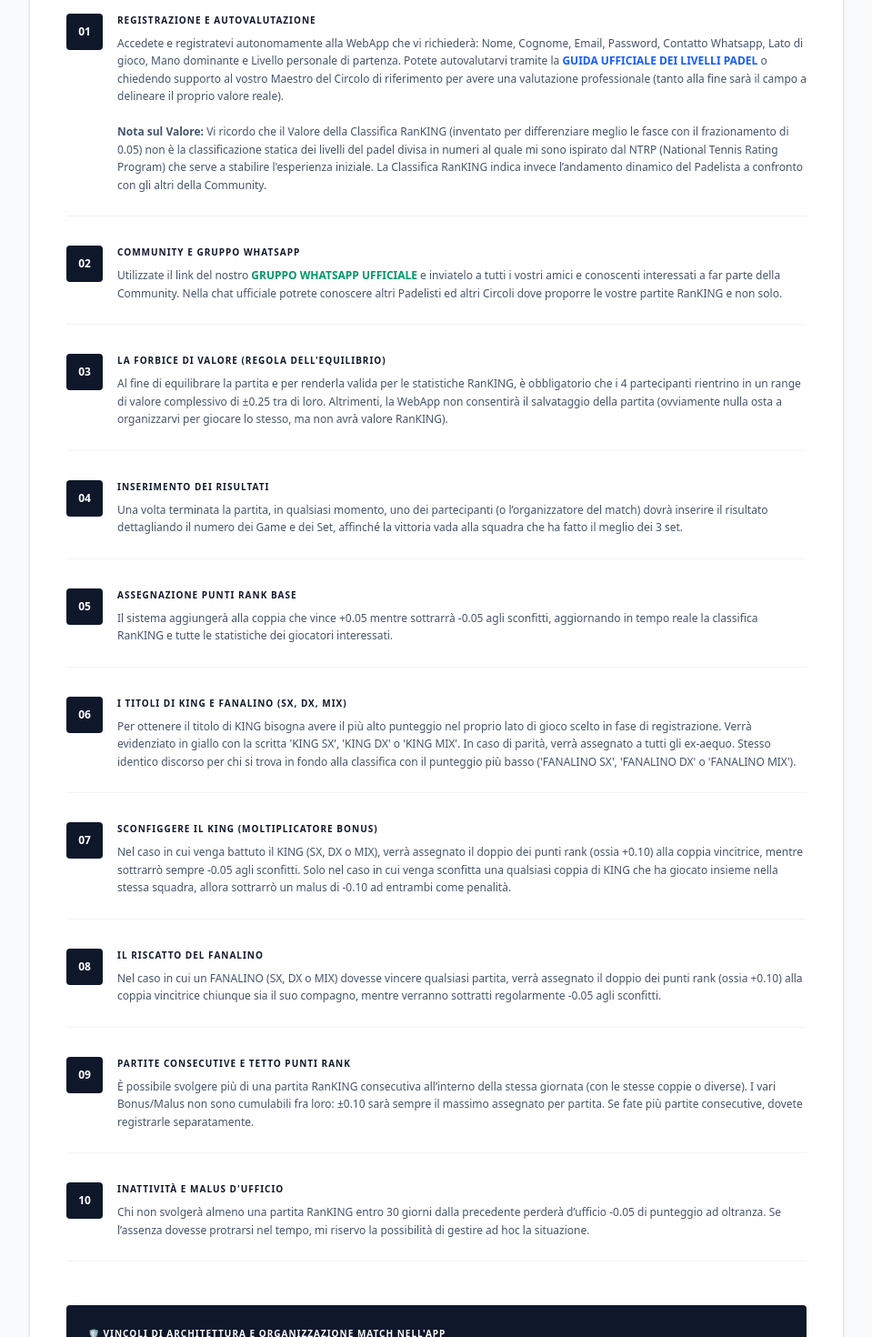
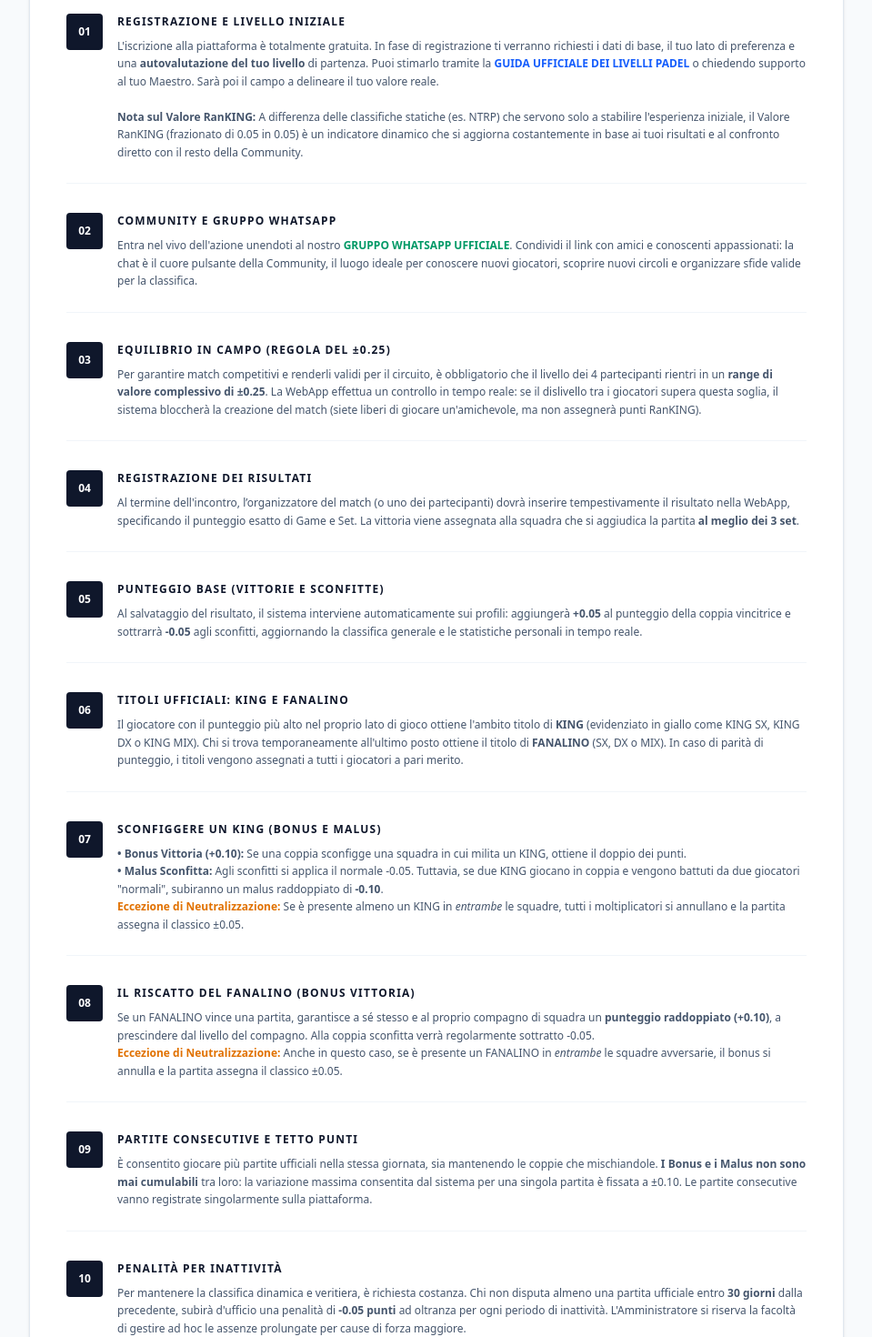
Before and after one commit to damianobertuna/padel-ranking, a Next.js app: page /rules in a window 1280 px wide. Shown: the part 240-1710 px from the top of the page at 91% size, without its empty margins (160-1119 px from the left). Built offline with nearby package versions, Linux system fonts and the light colour scheme.

Commit message:
Logo has been added

```diff
--- a/app/page.tsx
+++ b/app/page.tsx
@@ -124,8 +124,22 @@
 
                 {/* HEADER TITOLO E PULSANTI */}
                 <div className="flex flex-col md:flex-row md:justify-between md:items-end gap-4 mb-8 pb-4 border-b-2 border-slate-900">
-                    <div>
-                        <h1 className="text-4xl sm:text-5xl font-black text-slate-900 uppercase tracking-tighter leading-none">RanKING<br/><span className="text-blue-600">Padel</span></h1>
+                    <div className="flex items-center gap-2 sm:gap-3">
+                        {/* LOGO */}
+                        <div className="shrink-0 flex items-center justify-center">
+                            <img
+                                src="/padel_ranking_logo.svg"
+                                alt="RanKING Padel Logo"
+                                className="w-14 h-14 sm:w-20 sm:h-20 object-contain mix-blend-multiply"
+                            />
+                        </div>
+
+                        {/* TESTO */}
+                        <div>
+                            <h1 className="text-4xl sm:text-4xl font-black text-slate-900 uppercase tracking-tighter leading-none">
+                                RanKING<br/><span className="text-blue-600">Padel</span>
+                            </h1>
+                        </div>
                     </div>
 
                     {/* Bottoni utente e admin ripristinati */}
--- a/app/rules/page.tsx
+++ b/app/rules/page.tsx
@@ -16,24 +16,72 @@
 
                 <div className="space-y-8">
                     {/* ARTICOLI 1-10 */}
+                    {/* ARTICOLI 1-10 */}
                     {[
-                        { n: "01", t: "Registrazione e Autovalutazione", d: <>Accedete e registratevi autonomamente alla WebApp che vi richiederà: Nome, Cognome, Email, Password, Contatto Whatsapp, Lato di gioco, Mano dominante e Livello personale di partenza. Potete autovalutarvi tramite la <a href="https://www.padelnuestro.com/it/blog/livelli-del-padel" target="_blank" rel="noopener noreferrer" className="text-blue-600 font-black hover:underline">GUIDA UFFICIALE DEI LIVELLI PADEL</a> o chiedendo supporto al vostro Maestro del Circolo di riferimento per avere una valutazione professionale (tanto alla fine sarà il campo a delineare il proprio valore reale). <br/><br/><strong>Nota sul Valore:</strong> Vi ricordo che il Valore della Classifica RanKING (inventato per differenziare meglio le fasce con il frazionamento di 0.05) non è la classificazione statica dei livelli del padel divisa in numeri al quale mi sono ispirato dal NTRP (National Tennis Rating Program) che serve a stabilire l'esperienza iniziale. La Classifica RanKING indica invece l’andamento dinamico del Padelista a confronto con gli altri della Community.</> },
-                        { n: "02", t: "Community e Gruppo WhatsApp", d: <>Utilizzate il link del nostro <a href="https://chat.whatsapp.com/BLmjJYNGPq6H0jfN4wEwoK?mode=gi_t" target="_blank" rel="noopener noreferrer" className="text-emerald-600 font-black hover:underline">GRUPPO WHATSAPP UFFICIALE</a> e inviatelo a tutti i vostri amici e conoscenti interessati a far parte della Community. Nella chat ufficiale potrete conoscere altri Padelisti ed altri Circoli dove proporre le vostre partite RanKING e non solo.</> },
-                        { n: "03", t: "La Forbice di Valore (Regola dell'Equilibrio)", d: "Al fine di equilibrare la partita e per renderla valida per le statistiche RanKING, è obbligatorio che i 4 partecipanti rientrino in un range di valore complessivo di ±0.25 tra di loro. Altrimenti, la WebApp non consentirà il salvataggio della partita (ovviamente nulla osta a organizzarvi per giocare lo stesso, ma non avrà valore RanKING)." },
-                        { n: "04", t: "Inserimento dei Risultati", d: "Una volta terminata la partita, in qualsiasi momento, uno dei partecipanti (o l’organizzatore del match) dovrà inserire il risultato dettagliando il numero dei Game e dei Set, affinché la vittoria vada alla squadra che ha fatto il meglio dei 3 set." },
-                        { n: "05", t: "Assegnazione Punti Rank Base", d: "Il sistema aggiungerà alla coppia che vince +0.05 mentre sottrarrà -0.05 agli sconfitti, aggiornando in tempo reale la classifica RanKING e tutte le statistiche dei giocatori interessati." },
-                        { n: "06", t: "I Titoli di KING e Fanalino (SX, DX, MIX)", d: "Per ottenere il titolo di KING bisogna avere il più alto punteggio nel proprio lato di gioco scelto in fase di registrazione. Verrà evidenziato in giallo con la scritta 'KING SX', 'KING DX' o 'KING MIX'. In caso di parità, verrà assegnato a tutti gli ex-aequo. Stesso identico discorso per chi si trova in fondo alla classifica con il punteggio più basso ('FANALINO SX', 'FANALINO DX' o 'FANALINO MIX')." },
-                        { n: "07", t: "Sconfiggere il KING (Moltiplicatore Bonus)", d: "Nel caso in cui venga battuto il KING (SX, DX o MIX), verrà assegnato il doppio dei punti rank (ossia +0.10) alla coppia vincitrice, mentre sottrarrò sempre -0.05 agli sconfitti. Solo nel caso in cui venga sconfitta una qualsiasi coppia di KING che ha giocato insieme nella stessa squadra, allora sottrarrò un malus di -0.10 ad entrambi come penalità." },
-                        { n: "08", t: "Il Riscatto del Fanalino", d: "Nel caso in cui un FANALINO (SX, DX o MIX) dovesse vincere qualsiasi partita, verrà assegnato il doppio dei punti rank (ossia +0.10) alla coppia vincitrice chiunque sia il suo compagno, mentre verranno sottratti regolarmente -0.05 agli sconfitti." },
-                        { n: "09", t: "Partite Consecutive e Tetto Punti Rank", d: "È possibile svolgere più di una partita RanKING consecutiva all’interno della stessa giornata (con le stesse coppie o diverse). I vari Bonus/Malus non sono cumulabili fra loro: ±0.10 sarà sempre il massimo assegnato per partita. Se fate più partite consecutive, dovete registrarle separatamente." },
-                        { n: "10", t: "Inattività e Malus d'Ufficio", d: "Chi non svolgerà almeno una partita RanKING entro 30 giorni dalla precedente perderà d’ufficio -0.05 di punteggio ad oltranza. Se l’assenza dovesse protrarsi nel tempo, mi riservo la possibilità di gestire ad hoc la situazione." }
+                        {
+                            n: "01",
+                            t: "Registrazione e Livello Iniziale",
+                            d: <>L'iscrizione alla piattaforma è totalmente gratuita. In fase di registrazione ti verranno richiesti i dati di base, il tuo lato di preferenza e una <strong>autovalutazione del tuo livello</strong> di partenza. Puoi stimarlo tramite la <a href="https://www.padelnuestro.com/it/blog/livelli-del-padel" target="_blank" rel="noopener noreferrer" className="text-blue-600 font-black hover:underline">GUIDA UFFICIALE DEI LIVELLI PADEL</a> o chiedendo supporto al tuo Maestro. Sarà poi il campo a delineare il tuo valore reale.<br/><br/><strong>Nota sul Valore RanKING:</strong> A differenza delle classifiche statiche (es. NTRP) che servono solo a stabilire l'esperienza iniziale, il Valore RanKING (frazionato di 0.05 in 0.05) è un indicatore dinamico che si aggiorna costantemente in base ai tuoi risultati e al confronto diretto con il resto della Community.</>
+                        },
+                        {
+                            n: "02",
+                            t: "Community e Gruppo WhatsApp",
+                            d: <>Entra nel vivo dell'azione unendoti al nostro <a href="https://chat.whatsapp.com/BLmjJYNGPq6H0jfN4wEwoK?mode=gi_t" target="_blank" rel="noopener noreferrer" className="text-emerald-600 font-black hover:underline">GRUPPO WHATSAPP UFFICIALE</a>. Condividi il link con amici e conoscenti appassionati: la chat è il cuore pulsante della Community, il luogo ideale per conoscere nuovi giocatori, scoprire nuovi circoli e organizzare sfide valide per la classifica.</>
+                        },
+                        {
+                            n: "03",
+                            t: "Equilibrio in Campo (Regola del ±0.25)",
+                            d: <>Per garantire match competitivi e renderli validi per il circuito, è obbligatorio che il livello dei 4 partecipanti rientri in un <strong>range di valore complessivo di ±0.25</strong>. La WebApp effettua un controllo in tempo reale: se il dislivello tra i giocatori supera questa soglia, il sistema bloccherà la creazione del match (siete liberi di giocare un'amichevole, ma non assegnerà punti RanKING).</>
+                        },
+                        {
+                            n: "04",
+                            t: "Registrazione dei Risultati",
+                            d: <>Al termine dell'incontro, l’organizzatore del match (o uno dei partecipanti) dovrà inserire tempestivamente il risultato nella WebApp, specificando il punteggio esatto di Game e Set. La vittoria viene assegnata alla squadra che si aggiudica la partita <strong>al meglio dei 3 set</strong>.</>
+                        },
+                        {
+                            n: "05",
+                            t: "Punteggio Base (Vittorie e Sconfitte)",
+                            d: <>Al salvataggio del risultato, il sistema interviene automaticamente sui profili: aggiungerà <strong>+0.05</strong> al punteggio della coppia vincitrice e sottrarrà <strong>-0.05</strong> agli sconfitti, aggiornando la classifica generale e le statistiche personali in tempo reale.</>
+                        },
+                        {
+                            n: "06",
+                            t: "Titoli Ufficiali: KING e FANALINO",
+                            d: <>Il giocatore con il punteggio più alto nel proprio lato di gioco ottiene l'ambito titolo di <strong>KING</strong> (evidenziato in giallo come KING SX, KING DX o KING MIX). Chi si trova temporaneamente all'ultimo posto ottiene il titolo di <strong>FANALINO</strong> (SX, DX o MIX). In caso di parità di punteggio, i titoli vengono assegnati a tutti i giocatori a pari merito.</>
+                        },
+                        {
+                            n: "07",
+                            t: "Sconfiggere un KING (Bonus e Malus)",
+                            d: <>
+                                <strong>• Bonus Vittoria (+0.10):</strong> Se una coppia sconfigge una squadra in cui milita un KING, ottiene il doppio dei punti. <br/>
+                                <strong>• Malus Sconfitta:</strong> Agli sconfitti si applica il normale -0.05. Tuttavia, se due KING giocano in coppia e vengono battuti da due giocatori "normali", subiranno un malus raddoppiato di <strong>-0.10</strong>.<br/>
+                                <span className="text-amber-600 font-bold">Eccezione di Neutralizzazione:</span> Se è presente almeno un KING in <em>entrambe</em> le squadre, tutti i moltiplicatori si annullano e la partita assegna il classico ±0.05.
+                            </>
+                        },
+                        {
+                            n: "08",
+                            t: "Il Riscatto del FANALINO (Bonus Vittoria)",
+                            d: <>
+                                Se un FANALINO vince una partita, garantisce a sé stesso e al proprio compagno di squadra un <strong>punteggio raddoppiato (+0.10)</strong>, a prescindere dal livello del compagno. Alla coppia sconfitta verrà regolarmente sottratto -0.05.<br/>
+                                <span className="text-amber-600 font-bold">Eccezione di Neutralizzazione:</span> Anche in questo caso, se è presente un FANALINO in <em>entrambe</em> le squadre avversarie, il bonus si annulla e la partita assegna il classico ±0.05.
+                            </>
+                        },
+                        {
+                            n: "09",
+                            t: "Partite Consecutive e Tetto Punti",
+                            d: <>È consentito giocare più partite ufficiali nella stessa giornata, sia mantenendo le coppie che mischiandole. <strong>I Bonus e i Malus non sono mai cumulabili</strong> tra loro: la variazione massima consentita dal sistema per una singola partita è fissata a ±0.10. Le partite consecutive vanno registrate singolarmente sulla piattaforma.</>
+                        },
+                        {
+                            n: "10",
+                            t: "Penalità per Inattività",
+                            d: <>Per mantenere la classifica dinamica e veritiera, è richiesta costanza. Chi non disputa almeno una partita ufficiale entro <strong>30 giorni</strong> dalla precedente, subirà d'ufficio una penalità di <strong>-0.05 punti</strong> ad oltranza per ogni periodo di inattività. L'Amministratore si riserva la facoltà di gestire ad hoc le assenze prolungate per cause di forza maggiore.</>
+                        }
                     ].map((art) => (
                         <section key={art.n} className="flex gap-4 border-b border-slate-100 pb-6">
                             <span className="w-10 h-10 flex items-center justify-center font-black text-xs text-white bg-slate-900 rounded-sm shrink-0">
                                 {art.n}
                             </span>
                             <div>
-                                <h2 className="text-[10px] font-black text-slate-900 uppercase tracking-widest mb-2">{art.t}</h2>
+                                <h2 className="text-[12px] font-black text-slate-900 uppercase tracking-widest mb-2">{art.t}</h2>
                                 <p className="text-xs font-medium text-slate-600 leading-relaxed">{art.d}</p>
                             </div>
                         </section>
```
Also changed, not shown: public/padel_ranking_logo.jpeg (added), public/padel_ranking_logo.svg (added).
